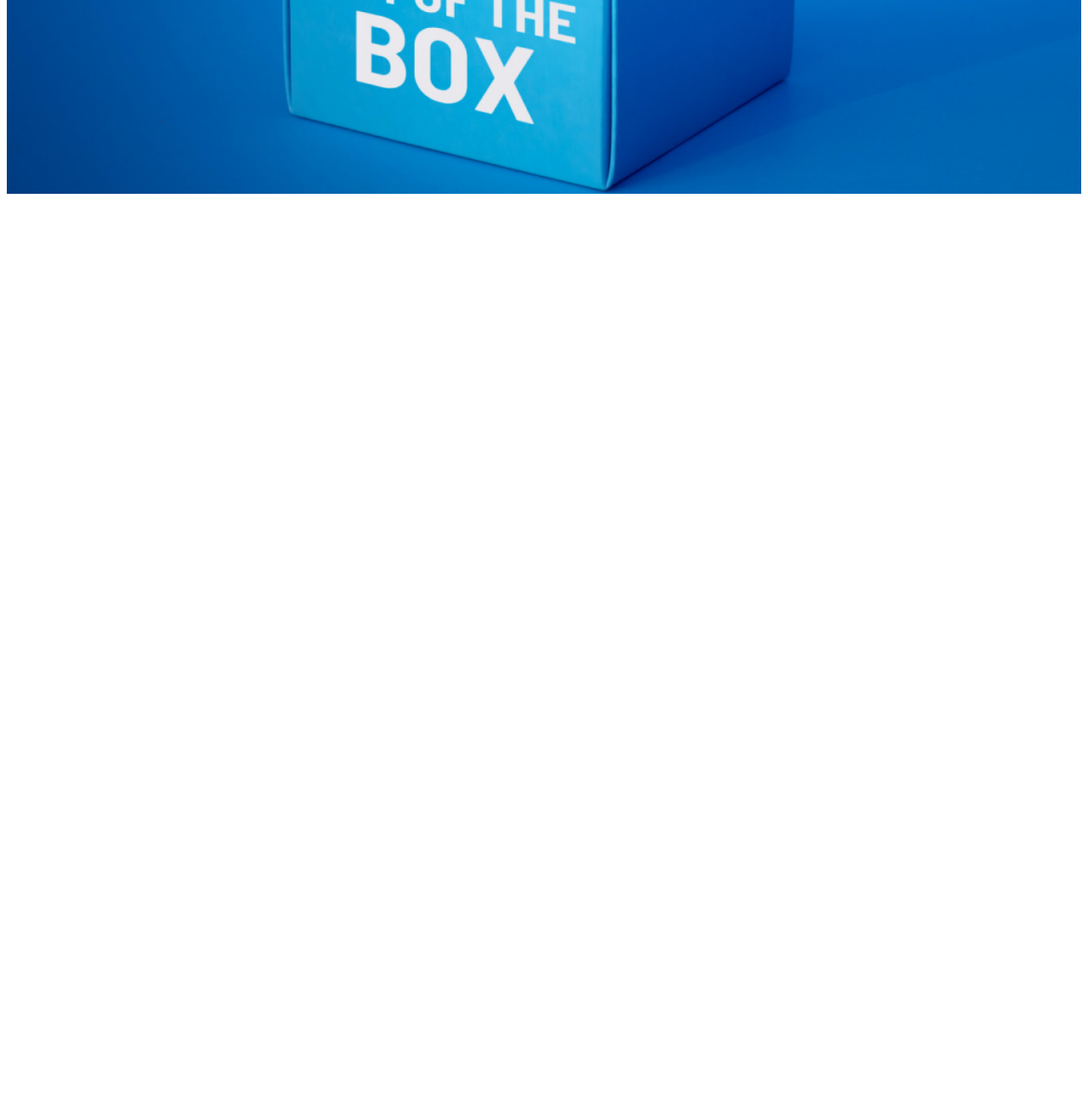
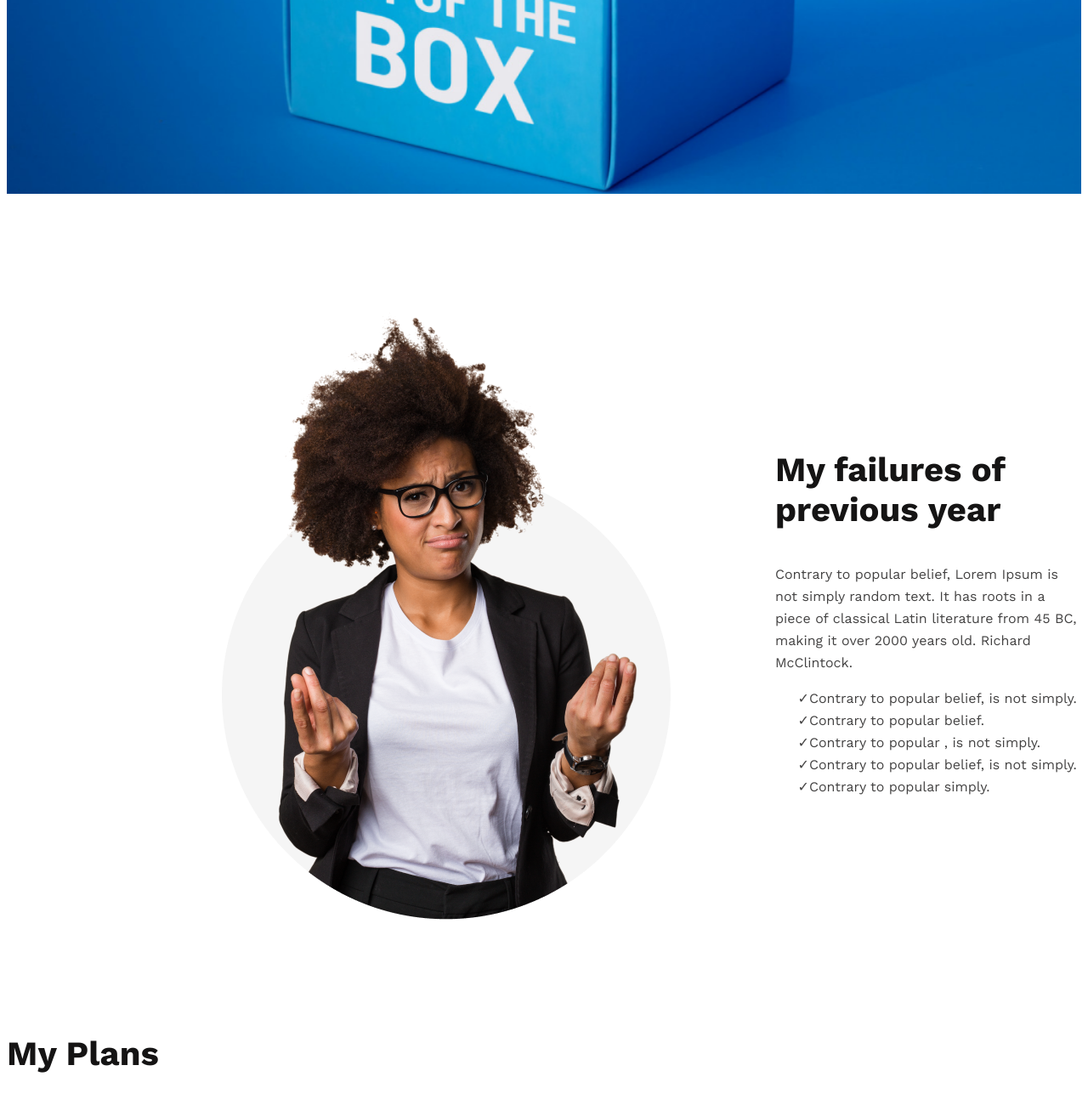
Before and after one commit to Shabnaz21/new-year-website, a plain HTML site: page index.html in a window 1280 px wide. Shown: the part 730-2030 px from the top of the page at 85% size. Before the commit the page ends 966 px from the top, so only its background shows below. Drawn offline with nearby package versions, Linux system fonts and the light colour scheme.

Commit message:
My failures of previous year

```diff
--- a/index.html
+++ b/index.html
@@ -4,6 +4,9 @@
     <meta charset="UTF-8">
     <meta name="viewport" content="width=device-width, initial-scale=1.0">
     <title>New Year Website Design</title>
+    <link rel="preconnect" href="https://fonts.googleapis.com">
+    <link rel="preconnect" href="https://fonts.gstatic.com" crossorigin>
+    <link href="https://fonts.googleapis.com/css2?family=Open+Sans:wght@400;700;800&family=Poppins:wght@400;700&family=Work+Sans:wght@400;500;700&display=swap" rel="stylesheet">
     <link rel="stylesheet" href="style.css">
 </head>
 <body>
@@ -11,16 +14,44 @@
         <div class="conatiner">
             <div class="head-content">
                 <h1 class="head-title">All Thinks Are <br> Possible If You <br> believe</h1>
-                <p class="selection-descrpition">
+                <p class="head-descrpition">
                     There are many variations of passages of Lorem Ipsum <br> available, but the majority have suffered alteration in some <br> form, by injected humour, or randomised words
                 </p>
                 <input class="btn-primary" type="button" value="Contact Us" class="right">
             </div>
-
         </div>
     </header>
     <main>
+        <!-- My failures of previous year -->
+        <section>
+            <div class="failures-container">
+                <div class="failures-image">
+                    <img src="images/person.png" alt="">
+                </div>
+                <div class="failure-content">
+                    <h3 class="section-title">
+                        My failures of <br> previous year
+                    </h3>
+                    <p class="section-descrpition">
+                        Contrary to popular belief, Lorem Ipsum is not simply random text. It has roots in a piece of classical Latin literature from 45 BC, making it over 2000 years old. Richard McClintock.
+                    </p>
+                    <ul>
+                        <li> Contrary to popular belief, is not simply.</li>
+                        <li> Contrary to popular belief.</li>
+                        <li> Contrary to popular , is not simply.</li>
+                        <li> Contrary to popular belief, is not simply.</li>
+                        <li> Contrary to popular simply.</li>
+                    </ul>
+                </div>
+            </div>
+        </section>
+        <!-- My Plans -->
+        <Section>
+            <h3 class="section-title">
+                My Plans
+            </h3>
 
+        </Section>
     </main>
     <footer>
 
--- a/style.css
+++ b/style.css
@@ -1,5 +1,5 @@
 *{
-
+    font-family: 'Work Sans', sans-serif;
 }
 
 .conatiner{
@@ -45,7 +45,51 @@
 .head-title{
     margin-top: 24px;
 }
-.selection-descrpition{
+.head-descrpition{
     margin-top: 0;
     margin-bottom: 32px;
 }
+
+.section-title{
+    color:  #151414;
+    font-family: Work Sans;
+    font-size: 40px;
+    font-weight: 700;
+
+}
+main{
+    max-width: 1600px;
+}
+main section{
+    margin-top: 130px;
+}
+/* My failures of previous year */
+
+.failures-container{
+    display: flex;
+    align-items: center;
+    /* justify-content: space-between; */
+    margin-left: 230px;
+}
+.failures-container ul{
+    list-style-type: '\2713';
+    color: #444343;
+    font-family: Work Sans;
+    font-size: 16px;
+    font-weight: 400;
+    line-height: 26px;
+}
+
+.failure-content{
+    padding-left: 105px;
+}
+.section-descrpition{
+    color: #444343;
+    font-family: Work Sans;
+    font-size: 16px;
+    font-weight: 400;
+    line-height: 26px;
+}
+
+
+/* My Plans */
```
